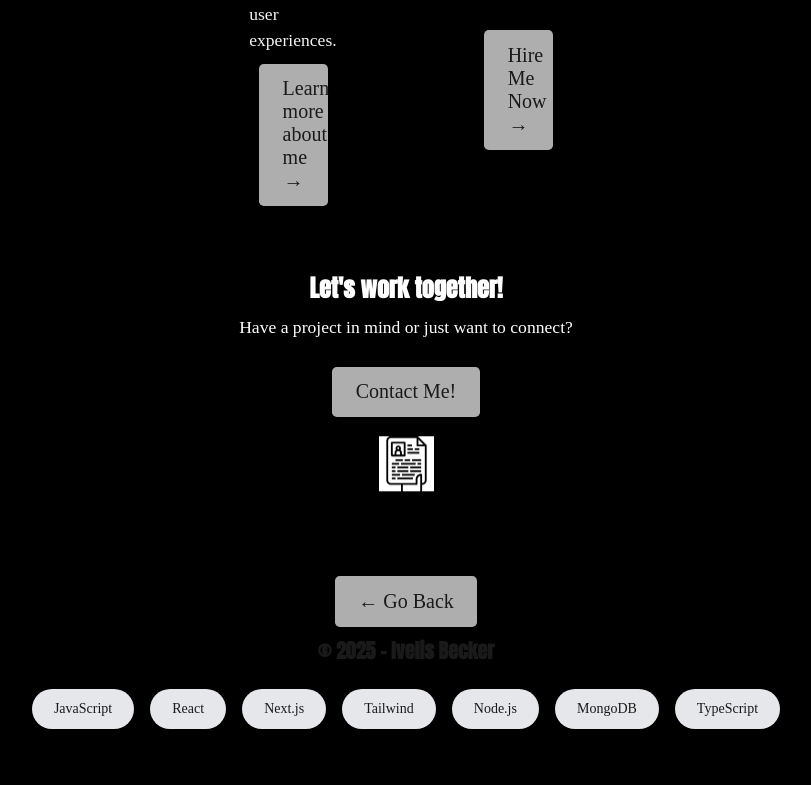
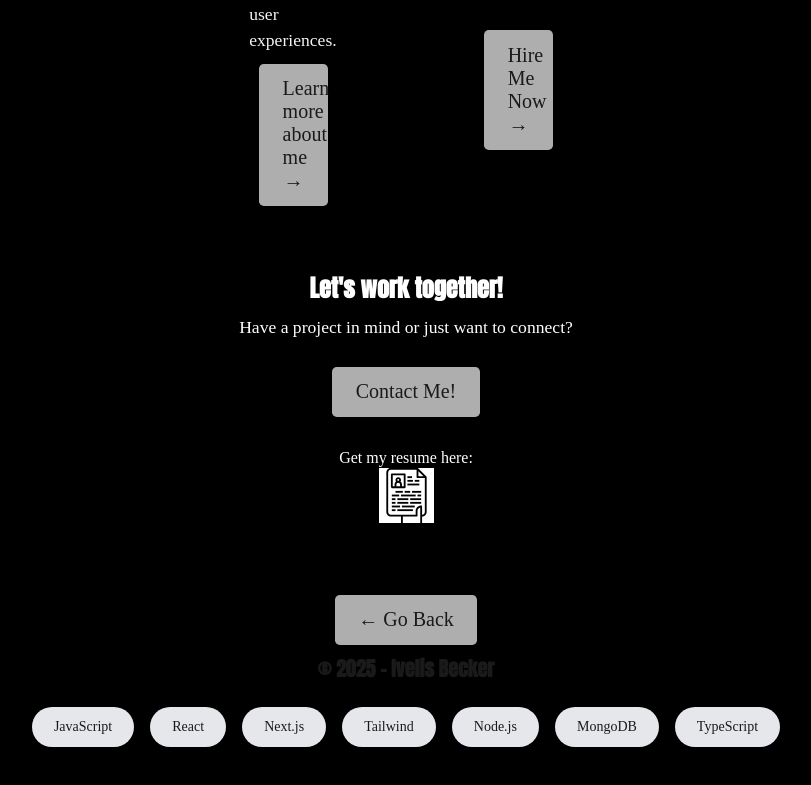
Before and after one commit to I-0110/ivelisFullstackPortfolio, a React (Vite) app in the folder client/: page /Home in a window 1280 px wide. Shown: the part 1455-2240 px from the top of the page, without its empty margins (234-1045 px from the left). Built offline with nearby package versions, Linux system fonts and the light colour scheme; no server answers; grey boxes are pictures that could not be loaded; a web font is replaced by a local one.

Commit message:
Added Resume page

```diff
--- a/client/src/pages/Home.tsx
+++ b/client/src/pages/Home.tsx
@@ -71,14 +71,15 @@ const Home = () => {
                 <Link to="/contact" className='btn btn-lg m-2 bg-dark-headline text-dark-muted hover:opacity-90 transition'>Contact Me!</Link>
                 {/* Resume */}
                 <a
-                  href='https://docs.google.com/document/d/1OCky6jv6FhjHI1q5MDKZ5xHwvVFgzIIYu_NXd2HO6Yo/edit?usp=sharing'
-                  target="_blank"
-                  rel='noopener noreferrer'
-                  className='flex flex-col items-center mt-4'>
+                    href='https://docs.google.com/document/d/1OCky6jv6FhjHI1q5MDKZ5xHwvVFgzIIYu_NXd2HO6Yo/edit?usp=sharing'
+                    target="_blank"
+                    rel='noopener noreferrer'
+                    className='flex flex-col items-center text-white mt-4'>
+                    Get my resume here:
                     <img
-                      src='resume.svg'
-                      alt='Download Resume'
-                      className='icon bg-white bounce'
+                        src='resume.svg'
+                        alt='Download Resume'
+                        className='icon bg-white'
                     />
                 </a>
               </section>
--- a/client/src/pages/Resume.tsx
+++ b/client/src/pages/Resume.tsx
@@ -1,17 +1,34 @@
 import Header from "../components/Header";
 
-const Resume = () => (
+const Resume = () => {
+    const RESUME_URL = "https://docs.google.com/document/d/e/2PACX-1vTGQphl364LlMKbbjX3DZsxCwrjA5--3cOOipBstFhp9Ulx84nEHkwszSPFCkggInkH9b0z3okkxkux/pub?embedded=true";
+
+    return (
         <section className="max-w-5xl mx-auto p-6">
             <h2>Resume</h2>
             <Header />
             <div>
                 <iframe
-              src='https://docs.google.com/document/d/1OCky6jv6FhjHI1q5MDKZ5xHwvVFgzIIYu_NXd2HO6Yo/edit?tab=t.0'
-              className="w-full h-[600px] border rounded-md shadow"
+                src={RESUME_URL}
+                className="w-full h-[600px]"
                 title="Ivelis Resume"
                 />
             </div>
+            {/* Resume */}
+            <a
+                href='https://docs.google.com/document/d/1OCky6jv6FhjHI1q5MDKZ5xHwvVFgzIIYu_NXd2HO6Yo/edit?usp=sharing'
+                target="_blank"
+                rel='noopener noreferrer'
+                className='flex flex-col items-center text-white mt-4'>
+                Get my resume here:
+                <img
+                    src='resume.svg'
+                    alt='Download Resume'
+                    className='icon bg-white'
+                />
+            </a>
         </section>
     );
+};
 
 export default Resume;
```
Lines whose indentation alone changed are shown as unchanged.
